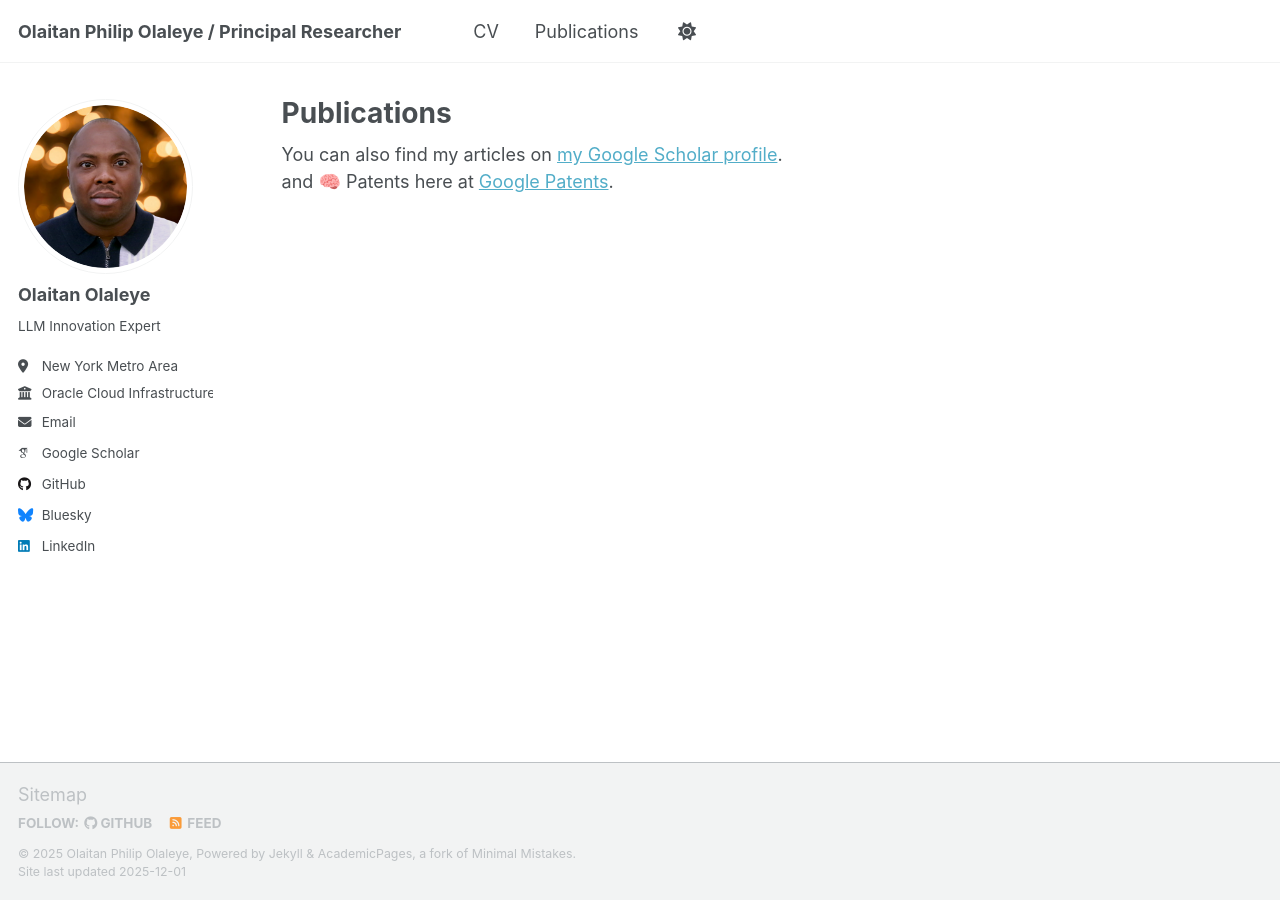
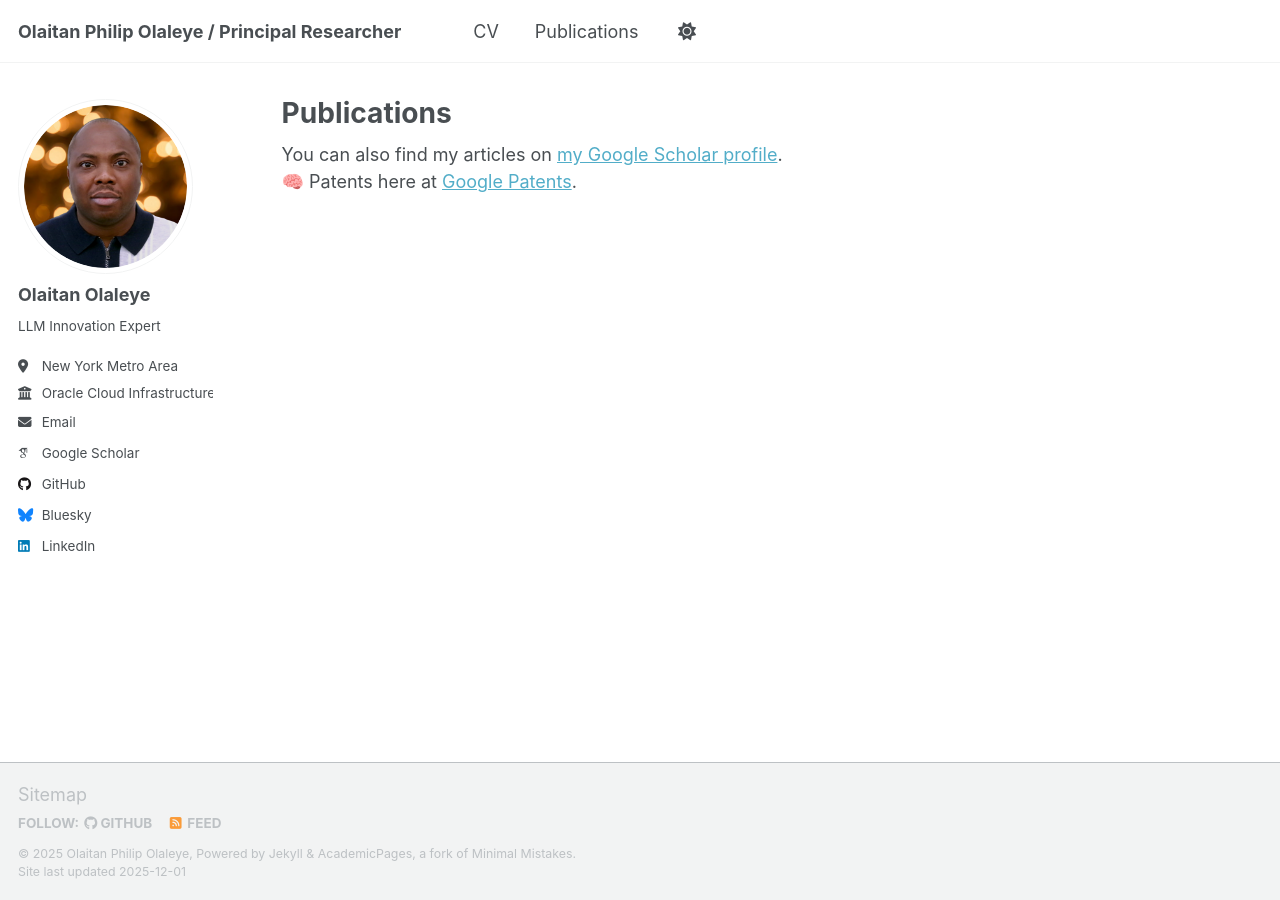
Before and after one commit to b3r-prog/b3r-prog.github.io, a Jekyll site: the page built from _pages/publications.html, in a window 1280 px wide. Built offline with Jekyll 4.4.1, drawn with Linux system fonts in a browser that asks for light colours; some web fonts are replaced; a script that is not in the unit is left out.

Commit message:
Update publications.html

```diff
--- a/_pages/publications.html
+++ b/_pages/publications.html
@@ -6,5 +6,5 @@ author_profile: true
 ---
 
 {% if site.author.googlescholar %}
-  <div class="wordwrap">You can also find my articles on <a href="{{site.author.googlescholar}}">my Google Scholar profile</a>.</div> and 🧠 Patents here at <a href="https://patents.google.com/?inventor=olaitan+olaleye&oq=olaitan+olaleye&sort=new">Google Patents</a>.
+  <div class="wordwrap">You can also find my articles on <a href="{{site.author.googlescholar}}">my Google Scholar profile</a>.</div> 🧠 Patents here at <a href="https://patents.google.com/?inventor=olaitan+olaleye&oq=olaitan+olaleye&sort=new">Google Patents</a>.
 {% endif %}
```
